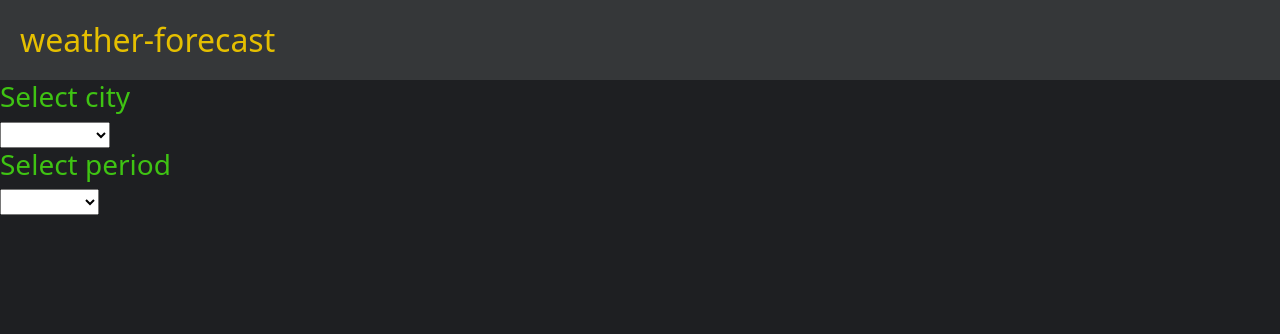
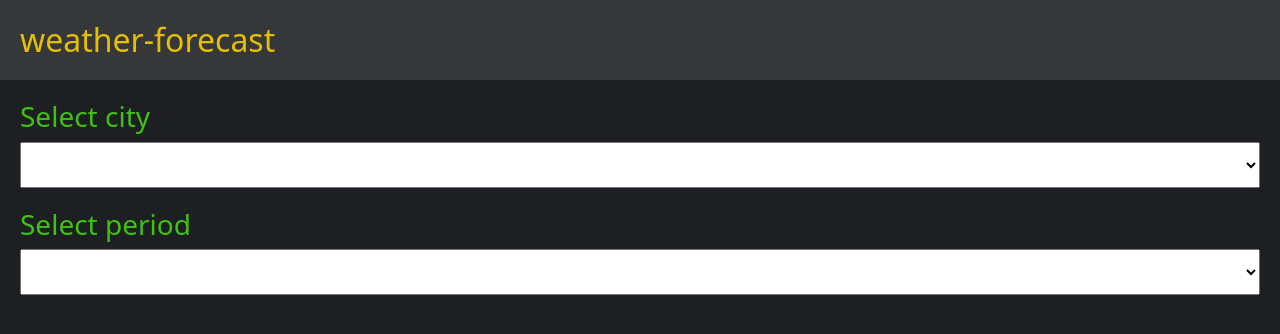
Before and after one commit to igoroshust/weather-forecast, a React app: page / in a window 1280 px wide. Shown: the top 334 px of the page. Built offline with nearby package versions, Linux system fonts and the light colour scheme.

Commit message:
feat: add template

```diff
--- a/src/components/App.tsx
+++ b/src/components/App.tsx
@@ -22,8 +22,10 @@ function App () {
         return (
             <>
                 <Header />
+                <div className="main">
                 <CurrentCity onCoordsChange={ onCoordsChange } />
                 <CurrentPeriod coords={ coords } />
+                </div>
             </>
         );
 }
--- a/src/components/CurrentCity.tsx
+++ b/src/components/CurrentCity.tsx
@@ -41,10 +41,12 @@ function CurrentCity(props) {
 
     return (
     <>
-        <h3>Select city</h3>
-        <select onChange={ onChange } value={ city }>
+        <div className="city-selection">
+        <label htmlFor="city"><h3>Select city</h3></label>
+        <select id="city" onChange={ onChange } value={ city }>
             { cityList.map((opt) => <option key={opt.id} value={opt.id}>{ opt.name }</option>)}
         </select>
+        </div>
     </>
     );
 };
--- a/src/components/CurrentPeriod.tsx
+++ b/src/components/CurrentPeriod.tsx
@@ -35,12 +35,14 @@ function CurrentPeriod(props) {
 
     return (
     <>
-        <h3>Select period</h3>
+        <div className="period-selection">
+        <label htmlFor="period"><h3>Select period</h3></label>
         <select onChange={ onChange } value={ period }>
          { periodList.map((opt) => <option key={opt.id} value={opt.id}>{ opt.name }</option>)}
         </select>
 
         { weather && <WeatherCard weatherInfo={ weather } /> }
+        </div>
     </>
     );
 }
--- a/src/components/WeatherCard.tsx
+++ b/src/components/WeatherCard.tsx
@@ -24,6 +24,16 @@ function WeatherCard(props) {
 //             <div> Pressure: { pressure } mm/Hg. </div>
 //             </div>
 
+//     return (
+//         <div>
+//             <div> ID: { dt } </div>
+//             <div> { main } </div>
+//             <div> { temp_max }°C / { temp_min }°C </div>
+//              <div> Wind: { speed } km/h </div>
+//             <div> Humidity: { humidity }% </div>
+//         </div>
+//     );
+
     const { weatherInfo } = props;
     const { list } = weatherInfo;
     const { dt } = list[0];
@@ -37,13 +47,19 @@ function WeatherCard(props) {
 
 
     return (
-        <div>
-            <div> ID: { dt } </div>
-            <div> { main } </div>
-            <div> { temp_max }°C / { temp_min }°C </div>
-             <div> Wind: { speed } km/h </div>
-            <div> Humidity: { humidity }% </div>
-        </div>
+    <>
+        <h3 className="result">Result: </h3>
+    <div className="forecast">
+    <div className="forecast-item">
+    <img alt="Weather icon representing sunny weather" height="100" src="https://storage.googleapis.com/a1aa/image/fMu6JSO7MF2qVClmgbJCGqvEJuhWy9XWW5wMB5j9G08mad4JA.jpg" width="100"/>
+     <h3>{ dt }</h3>
+     <p>{ temp_max }°C / { temp_min }°C</p>
+     <p>{ main }</p>
+     <p>Wind: { speed } km/h</p>
+     <p>Humidity: { humidity }%</p>
+    </div>
+    </div>
+    </>
     );
 }
 
--- a/src/styles/App.css
+++ b/src/styles/App.css
@@ -8,3 +8,44 @@ body {
     background-color: #1e1f22;
     color: #3fc313;
 }
+
+.main {
+    padding: 20px 20px;
+}
+
+.forecast {
+            display: flex;
+            flex-wrap: wrap;
+            gap: 20px;
+        }
+
+.result {
+    padding-top: 20px;
+}
+
+.forecast-item {
+            background-color: #e0e0e0;
+            margin-top: 10px;
+            padding: 20px;
+            border-radius: 5px;
+            text-align: center;
+        }
+.forecast-item img {
+            max-width: 100%;
+            height: auto;
+        }
+.forecast-item h3 {
+            margin: 10px 0;
+            font-size: 1.2em;
+        }
+.forecast-item p {
+            margin: 5px 0;
+        }
+.city-selection, .period-selection {
+            margin-bottom: 20px;
+        }
+        .city-selection select, .period-selection select {
+            width: 100%;
+            padding: 10px;
+            font-size: 1em;
+        }
```
